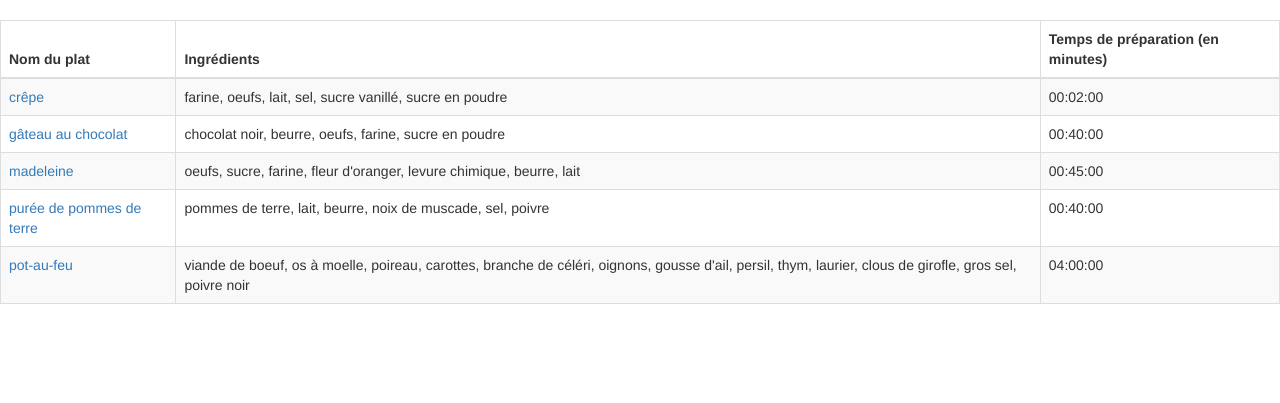
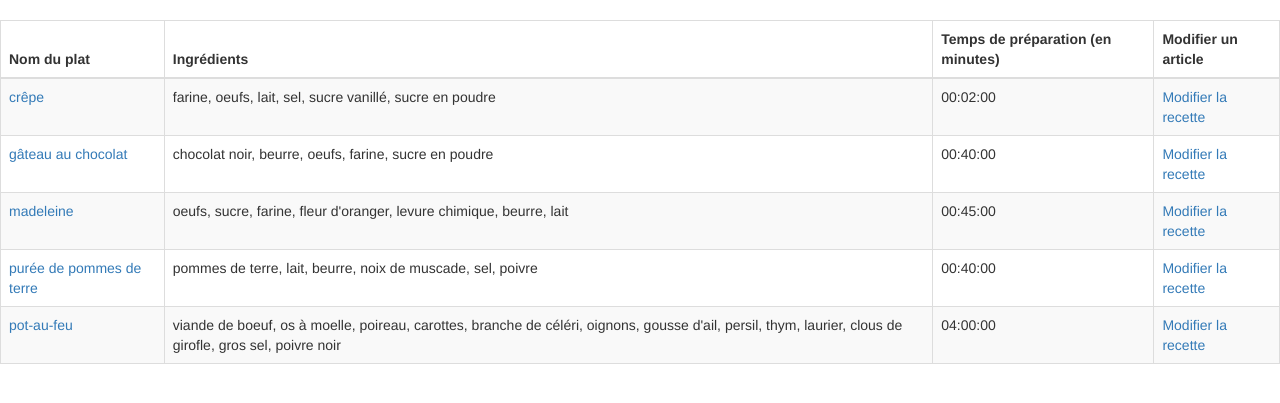
Before and after one commit to abdoulaye75/mini-CMS, a PHP site: page /mini-CMS/views/articles.php in a window 1280 px wide. Shown: the part 52-455 px from the top of the page. Run offline with PHP 8.4, Linux system fonts and the light colour scheme; data comes from the database, SQL or seed files in the repository; style sheets or scripts are compiled from the project's sources.

Commit message:
ajout de la colonne modifier dans le tableau

```diff
--- a/views/articles.php
+++ b/views/articles.php
@@ -60,6 +60,7 @@ session_start();
 				<th> Nom du plat </th>
 				<th> Ingrédients </th>
 				<th> Temps de préparation (en minutes) </th>
+				<th> Modifier un article </th>
 			</tr>
 		</thead>
 
@@ -71,6 +72,11 @@ session_start();
 				<td> <?php echo '<a href="recette.php?name='.$donnees['name'].'">'.$donnees['name'].'</a>'; ?> </td>
 				<td> <?php echo $donnees['ingredients']; ?> </td>
 				<td> <?php echo $donnees['preparation_time']; ?> </td>
+				<td> <?php $modifiedrecipes = array($donnees);
+			        foreach ($modifiedrecipes as $modifiedrecipe) {
+			          echo '<a href="update.php?id='.$donnees['id'].'"> Modifier la recette </a>';
+			        } ?>
+		        </td>
 			</tr>
 			<?php
     		} $reponse->closeCursor();
```
